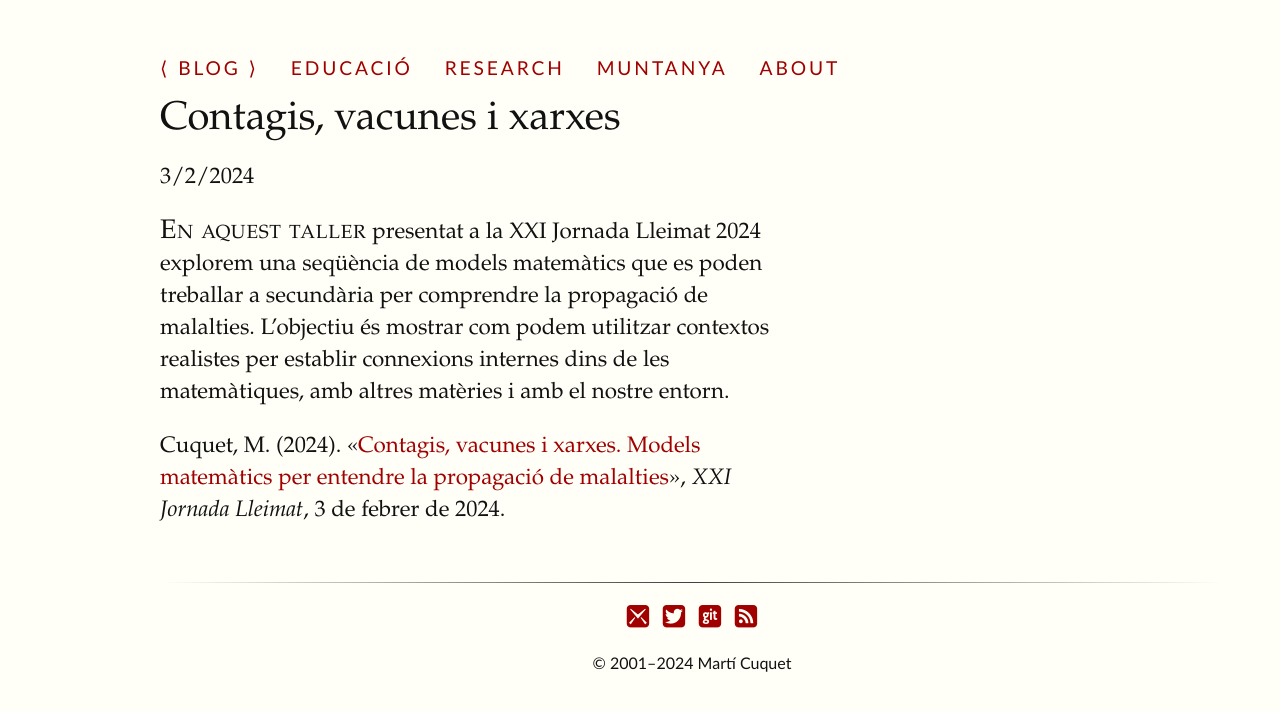
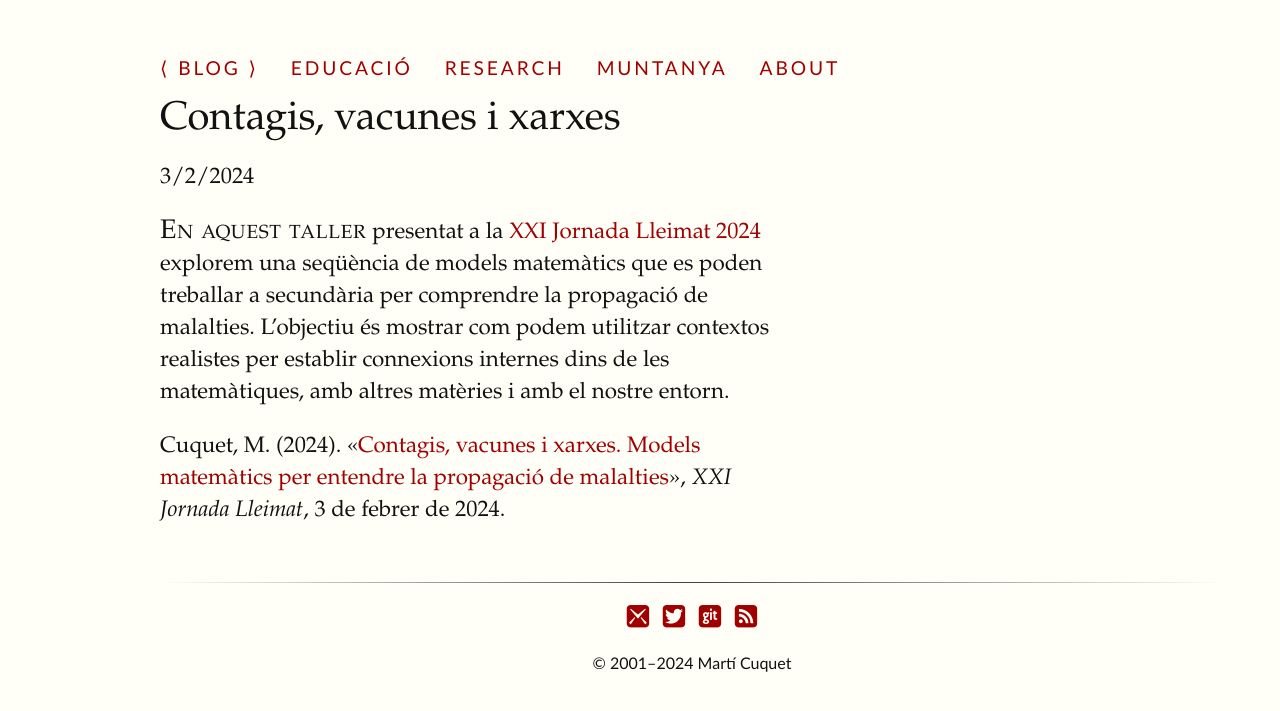
Before and after one commit to mcuquet/mcuquet.github.io, a Jekyll site: the page built from _posts/2024-02-03-Contagis, vacunes i xarxes.md, in a window 1280 px wide. Shown: the top 711 px of the page. Built offline with Jekyll 4.4.1, drawn with Linux system fonts in a browser that asks for light colours; some of the changed lines change nothing that is shown.

Commit message:
correccions

```diff
--- a/_posts/2024-02-03-Contagis, vacunes i xarxes.md
+++ b/_posts/2024-02-03-Contagis, vacunes i xarxes.md
@@ -6,7 +6,8 @@ date: 2024-02-03
 categories: "xerrades"
 ---
 
-{% newthought 'En aquest taller' %} presentat a la XXI Jornada Lleimat 2024
+{% newthought 'En aquest taller' %} presentat a la [XXI Jornada Lleimat
+2024](http://associaciolleimat.blogspot.com/2024/01/xxi-jornada-lleimat.html)
 explorem una seqüència de models matemàtics que es poden treballar a
 secundària per comprendre la propagació de malalties. L'objectiu és mostrar com podem utilitzar
 contextos realistes per establir connexions internes dins de les matemàtiques, amb altres
```
